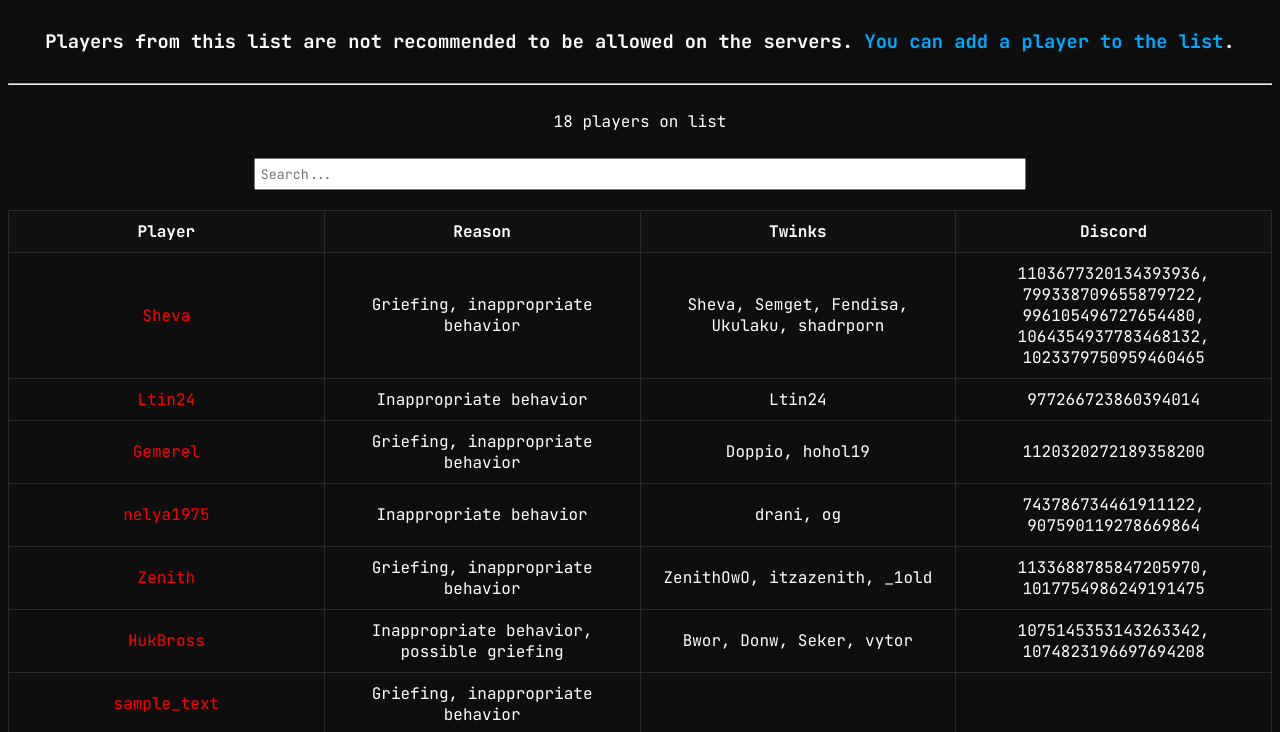
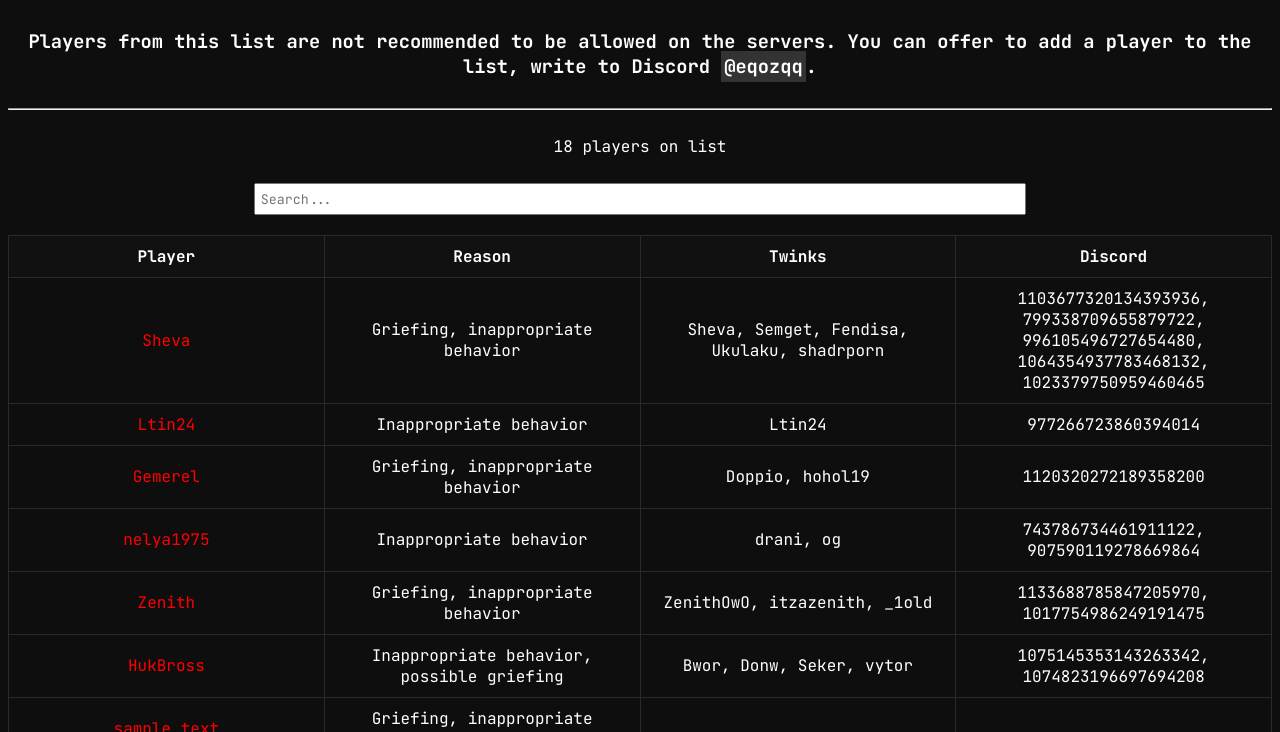
Before and after one commit to LegacyMinecraftPE/blacklist, a plain HTML site: page index.html in a window 1280 px wide. Shown: the part 107-839 px from the top of the page. Drawn offline with Linux system fonts and the light colour scheme; a web font is replaced by a local one.

Commit message:
Update index.html

```diff
--- a/index.html
+++ b/index.html
@@ -102,7 +102,7 @@
 
 <body>
     <h1>List of bad Old Minecraft PE players</h1>
-    <h3>Players from this list are not recommended to be allowed on the servers. <a href="add_ban.html">You can add a player to the list</a>.</h3>
+    <h3>Players from this list are not recommended to be allowed on the servers. You can offer to add a player to the list, write to Discord <mark>@eqozqq</mark>.</h3>
 
     <hr>
     <p id="playerCount">0 players on list</p>
```
